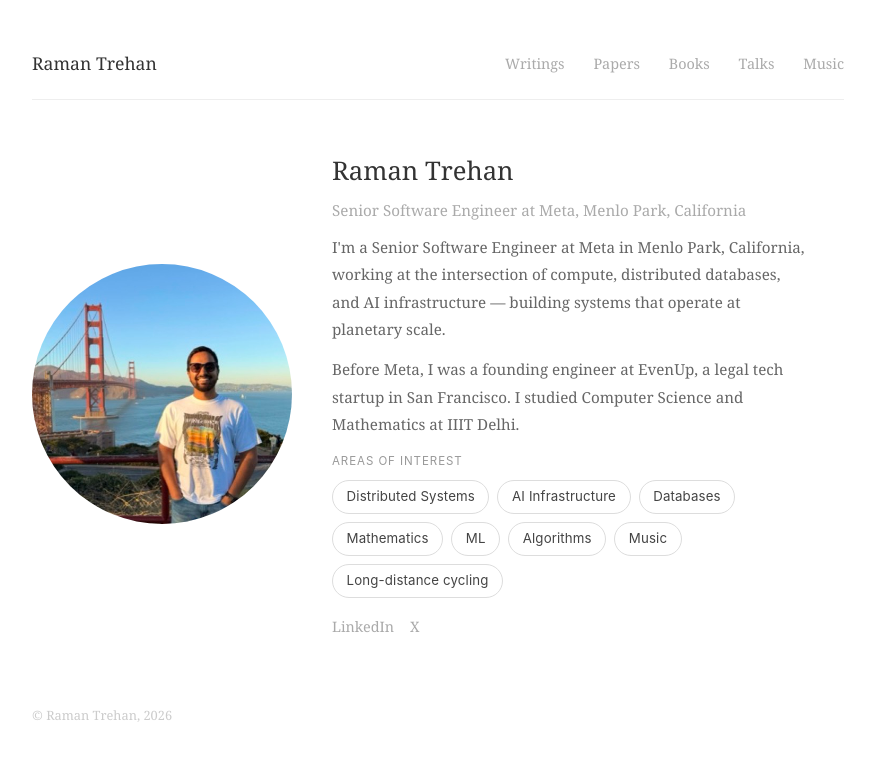
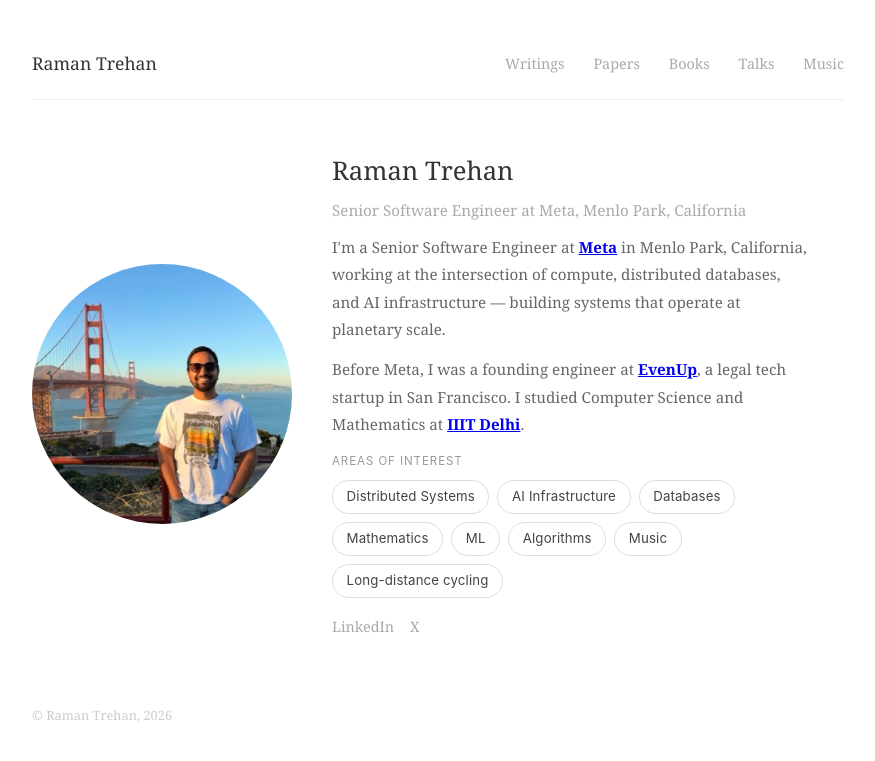
Before and after one commit to ramandeeptrehan/ramandeeptrehan.github.io, a Jekyll site: the page built from index.html, in a window 1280 px wide. Shown: the top 761 px of the page, without its empty margins (202-1077 px from the left). Built offline with Jekyll 4.4.1, drawn with Linux system fonts in a browser that asks for light colours.

Commit message:
Add bold links to Meta, EvenUp and IIIT Delhi on homepage

```diff
--- a/index.html
+++ b/index.html
@@ -7,8 +7,8 @@ layout: default
   <div class="hero-text">
     <h2>Raman Trehan</h2>
     <p class="tagline">Senior Software Engineer at Meta, Menlo Park, California</p>
-    <p class="bio">I'm a Senior Software Engineer at Meta in Menlo Park, California, working at the intersection of compute, distributed databases, and AI infrastructure — building systems that operate at planetary scale.</p>
-    <p class="bio">Before Meta, I was a founding engineer at EvenUp, a legal tech startup in San Francisco. I studied Computer Science and Mathematics at IIIT Delhi.</p>
+    <p class="bio">I'm a Senior Software Engineer at <strong><a href="https://about.meta.com/" target="_blank">Meta</a></strong> in Menlo Park, California, working at the intersection of compute, distributed databases, and AI infrastructure — building systems that operate at planetary scale.</p>
+    <p class="bio">Before Meta, I was a founding engineer at <strong><a href="https://www.evenuplaw.com/" target="_blank">EvenUp</a></strong>, a legal tech startup in San Francisco. I studied Computer Science and Mathematics at <strong><a href="https://www.iiitd.ac.in/" target="_blank">IIIT Delhi</a></strong>.</p>
 
     <div class="interests">
       <p class="interests-label">Areas of Interest</p>
```
